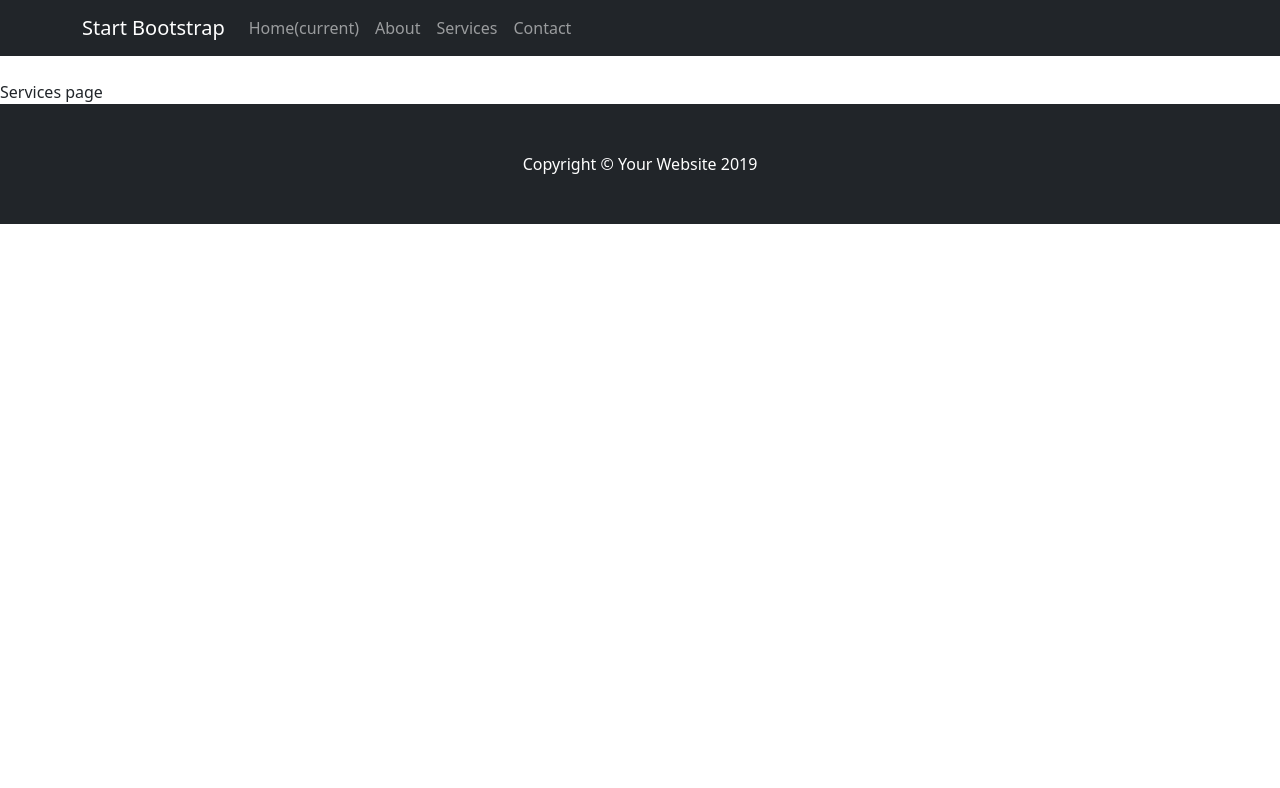
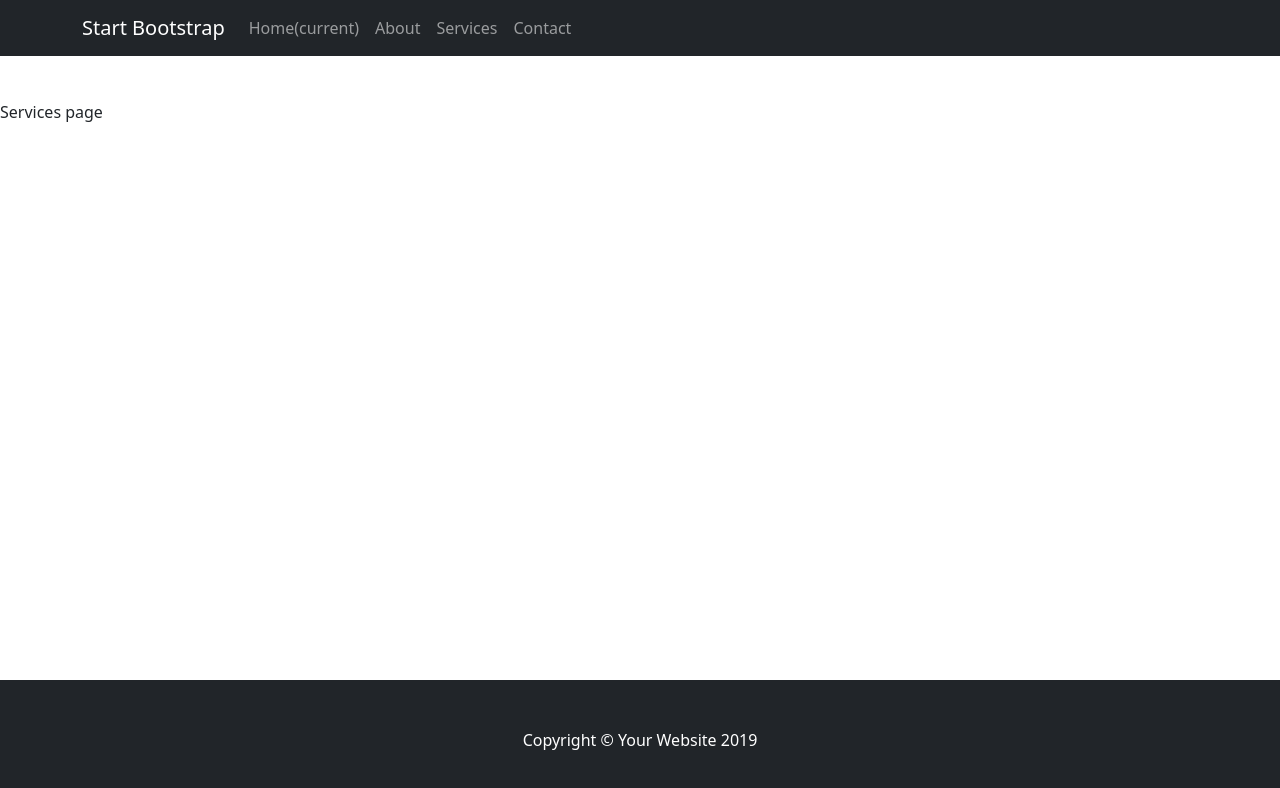
Before and after one commit to FedericoPontoriero/movie-app, a Next.js app: page /services in a window 1280 px wide. Shown: the top 788 px of the page. Built offline with nearby package versions, Linux system fonts and the light colour scheme.

Commit message:
Styling details

```diff
--- a/components/MovieList.js
+++ b/components/MovieList.js
@@ -27,10 +27,10 @@
 						<div className="card-body">
 							<h4 className="card-title">
 								<Link href="/movies/[id]" as={`/movies/${movie.id}`}>
-									<a>{movie.name}</a>
+									<a >{movie.name}</a>
 								</Link>
 							</h4>
-							<div>{movie.genre}</div>
+							<div className="movie-genre">{movie.genre}</div>
 							<p className="card-text">{shorten(movie.description, 100)}</p>
 						</div>
 						<div className="card-footer">
--- a/next.config.js
+++ b/next.config.js
@@ -1,6 +1,6 @@
+
 /** @type {import('next').NextConfig} */
 const nextConfig = {
 	reactStrictMode: true,
 };
-
 module.exports = nextConfig;
--- a/package.json
+++ b/package.json
@@ -17,7 +17,8 @@
 		"react": "^17.0.2",
 		"react-dom": "^17.0.2",
 		"react-router-dom": "^6.3.0",
-		"reactstrap": "^9.0.2"
+		"reactstrap": "^9.0.2",
+		"sass": "^1.50.1"
 	},
 	"devDependencies": {
 		"eslint": "8.12.0",
--- a/pages/_app.js
+++ b/pages/_app.js
@@ -14,6 +14,7 @@
 import Footer from "../components/Footer";
 import "bootstrap/dist/css/bootstrap.css";
 import { useEffect } from "react";
+import '../styles/index.scss'
 class MovieApp extends App {
 	static async getInitialProps(appContext) {
 		const appProps = await App.getInitialProps(appContext);
@@ -50,7 +51,8 @@
 				<Footer />
 				<style jsx>{`
 					.base-page {
-						padding-top: 80px;
+						padding-top: 100px;
+						padding-botom: 200px;
 					}
 				`}</style>
 			</div>
--- /dev/null
+++ b/styles/index.scss
@@ -0,0 +1,45 @@
+body {
+    min-height: 100vh;
+    position: relative;
+    margin: 0;
+}
+
+footer{
+    position: absolute;
+    bottom: 0;
+    width: 100%;
+}
+
+.home-page {
+    .movie-genre {
+        font-size: 17px;
+        font-style: italic;
+        font-weight: bold;
+        margin-bottom: 10px;
+    }
+
+    .card-title {
+        margin-bottom: 0px;
+    }
+
+    .card-body {
+        padding-bottom: 50px;
+    }
+
+    .row {
+        padding-bottom: 100px;
+    }
+
+    .navbar {
+        min-height: 80;
+
+        > li > a {
+            font-size: 19px;
+        }
+    }
+
+    .navbar-brand {
+        font-size: 30px;
+        font-weight: bold;
+    }
+}
```
Also changed, not shown: 2 other files (tests, documents, lock files or other folders).
